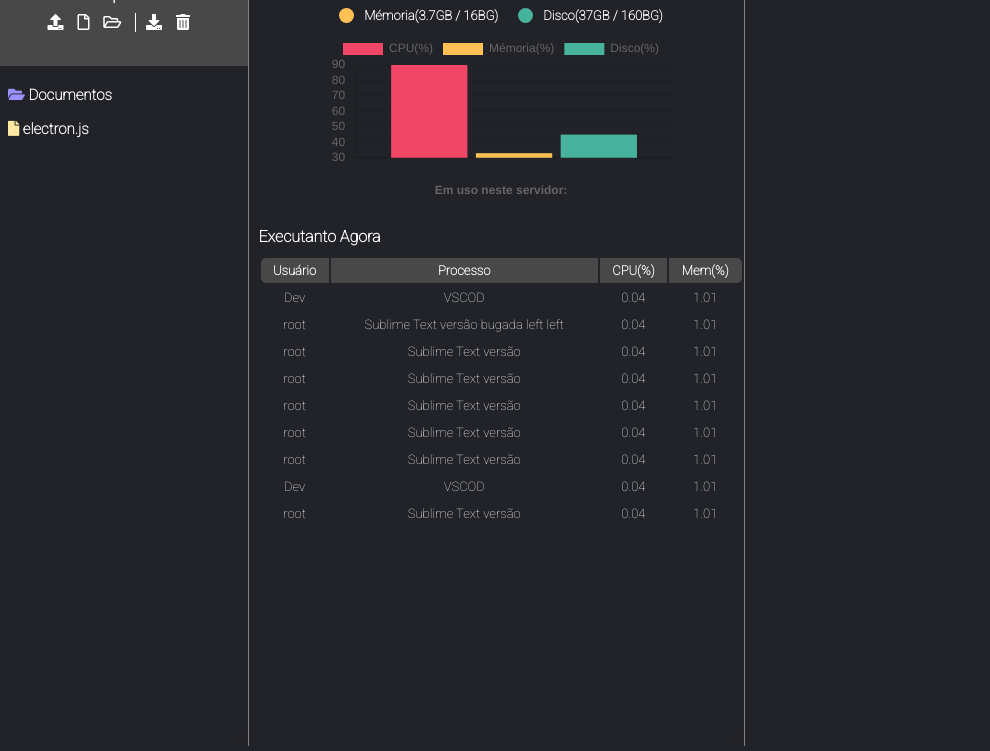
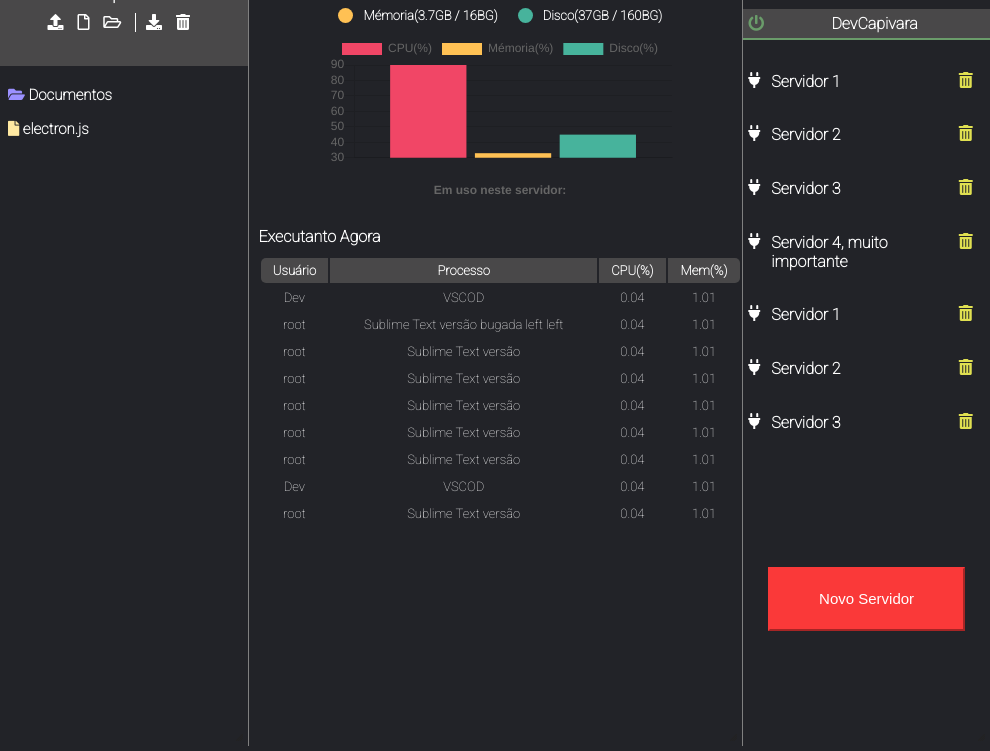
Before and after one commit to barretoMarcosPaulo/sarue-monitor, an Electron app: page src/app/home.html in a window 990 px wide. Shown: the part 54-805 px from the top of the page. Drawn offline with nearby package versions, Linux system fonts and the light colour scheme.

Commit message:
feat: box for listing and add servers

```diff
--- a/src/app/home.html
+++ b/src/app/home.html
@@ -158,7 +158,67 @@
         </div>
 
         <div class="instances box" id="instances-box">
+            <h2>
+                Servidores
+            </h1>
 
+            <div class="list-server">
+                <div class="server-selected">
+                    <i class="fas fa-power-off server-on" class="button-power"></i>
+                    <span> DevCapivara</span>
+                </div>
+
+                <div class="all-server">
+                    <div class="server-stored">
+                        <i class="fas fa-plug button-power"></i>
+                        <span> Servidor 1</span>
+                        <i class="fas fa-trash-alt btn-del"></i>
+                    </div>
+
+                    <div class="server-stored">
+                        <i class="fas fa-plug button-power"></i>
+                        <span> Servidor 2</span>
+                        <i class="fas fa-trash-alt btn-del"></i>
+                    </div>
+
+                    <div class="server-stored">
+                        <i class="fas fa-plug button-power"></i>
+                        <span> Servidor 3</span>
+                        <i class="fas fa-trash-alt btn-del"></i>
+                    </div>
+
+                    <div class="server-stored">
+                        <i class="fas fa-plug button-power"></i>
+                        <span> Servidor 4, muito importante</span>
+                        <i class="fas fa-trash-alt btn-del"></i>
+                    </div>
+
+
+                    <div class="server-stored">
+                        <i class="fas fa-plug button-power"></i>
+                        <span> Servidor 1</span>
+                        <i class="fas fa-trash-alt btn-del"></i>
+                    </div>
+
+                    <div class="server-stored">
+                        <i class="fas fa-plug button-power"></i>
+                        <span> Servidor 2</span>
+                        <i class="fas fa-trash-alt btn-del"></i>
+                    </div>
+
+                    <div class="server-stored">
+                        <i class="fas fa-plug button-power"></i>
+                        <span> Servidor 3</span>
+                        <i class="fas fa-trash-alt btn-del"></i>
+                    </div>
+
+
+                </div>
+            </div>
+
+            <button type="button" class="button-add-server">
+                Novo Servidor
+            </button>
         </div>
 
     </div>
--- a/src/styles/style.css
+++ b/src/styles/style.css
@@ -40,6 +40,9 @@ body{
 }
 .process{
     width: 50%;
+}
+.instances{
+    width: 25%;
 }
 
 
@@ -175,3 +178,76 @@ body{
   background: rgb(177, 177, 177);
   /* border-radius: 10px; */
 }
+
+
+/* Servers */
+
+.instances h2{
+    text-align: center;
+    margin: 10px 0 0 10px;
+}
+.server-selected{
+    display: flex;
+    align-items: center;
+    margin-top: 10%;
+    padding: 5px;
+    background-color: #494849;
+    /* border-left: 2px solid #6a9c6a; */
+    border-bottom: 2px solid #6a9c6a;
+    font-weight: bold;
+}
+.button-power{
+    cursor: pointer;
+}
+.server-selected span{
+    margin: 0 auto;
+}
+.instances .server-on{
+    color: #6a9c6a;
+}
+.instances .server-of{
+    color: #fa3939;
+}
+
+.all-server{
+    /* border-top: solid 1px gray; */
+    /* border-bottom: solid 1px gray; */
+    min-height: 60vh;
+    max-height: 60vh;
+    overflow: auto;
+    margin-top: 1%;
+}
+.btn-del{
+    color: rgb(224, 224, 81);
+    margin-left: 10px;
+}
+
+.server-stored{
+    display: flex;
+    margin-top: 10%;
+    padding: 5px;
+    font-weight: bold;
+}
+.server-stored span{
+    margin-left: 11px;
+    /* border-right: solid 1px white; */
+    min-width: 75%;
+    max-width: 75%;
+}
+
+.button-power{
+    /* color: rgb(68, 68, 226); */
+}
+
+.button-add-server{
+    border-color: #fa3939;
+    cursor: pointer;
+    background-color: #fa3939;
+    color: white;
+    margin: 18% auto;
+    display: block;
+    width: 80%;
+    height: 8vh;
+    outline: none;
+    font-size: 15px;
+}
```
